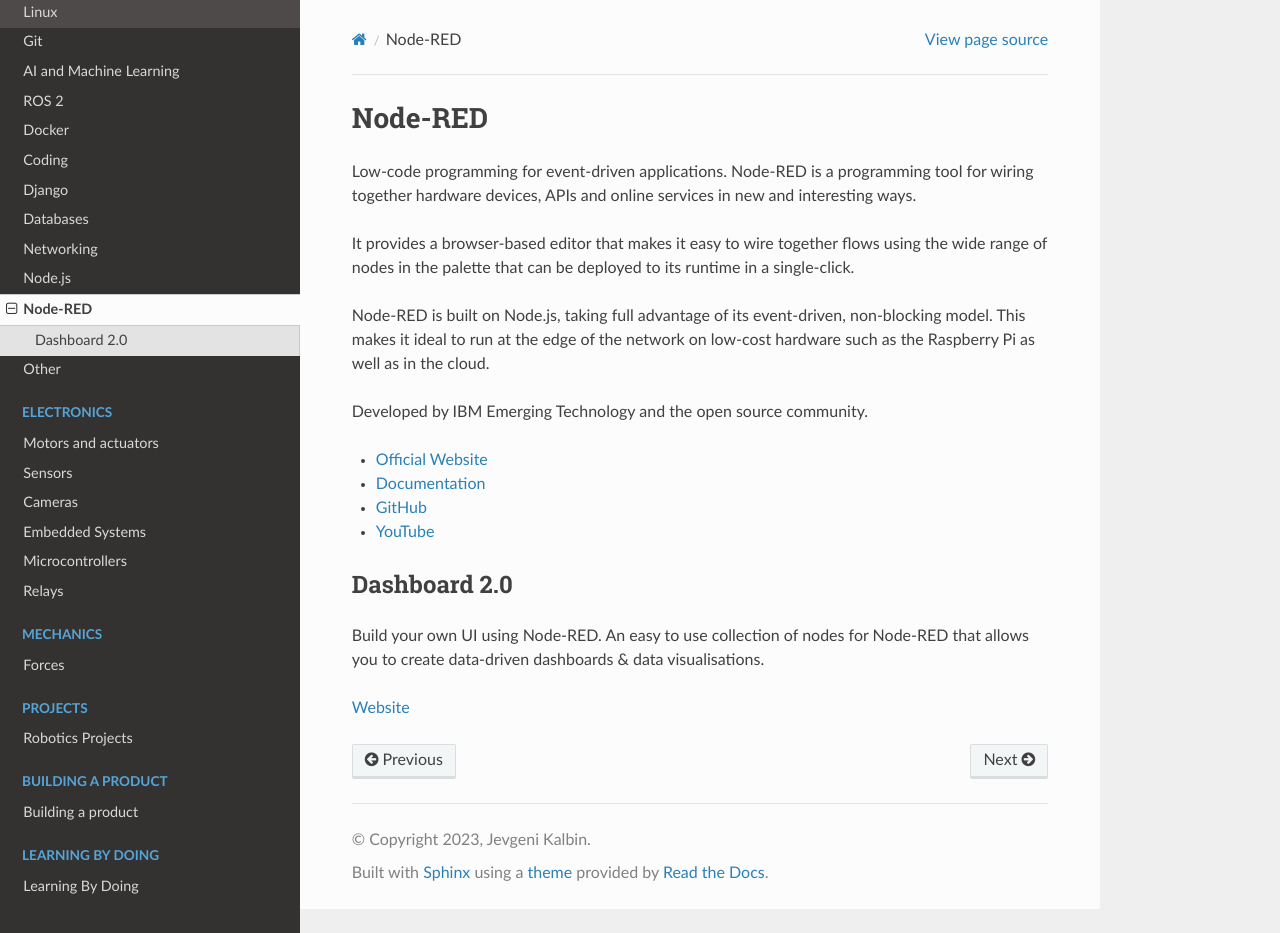
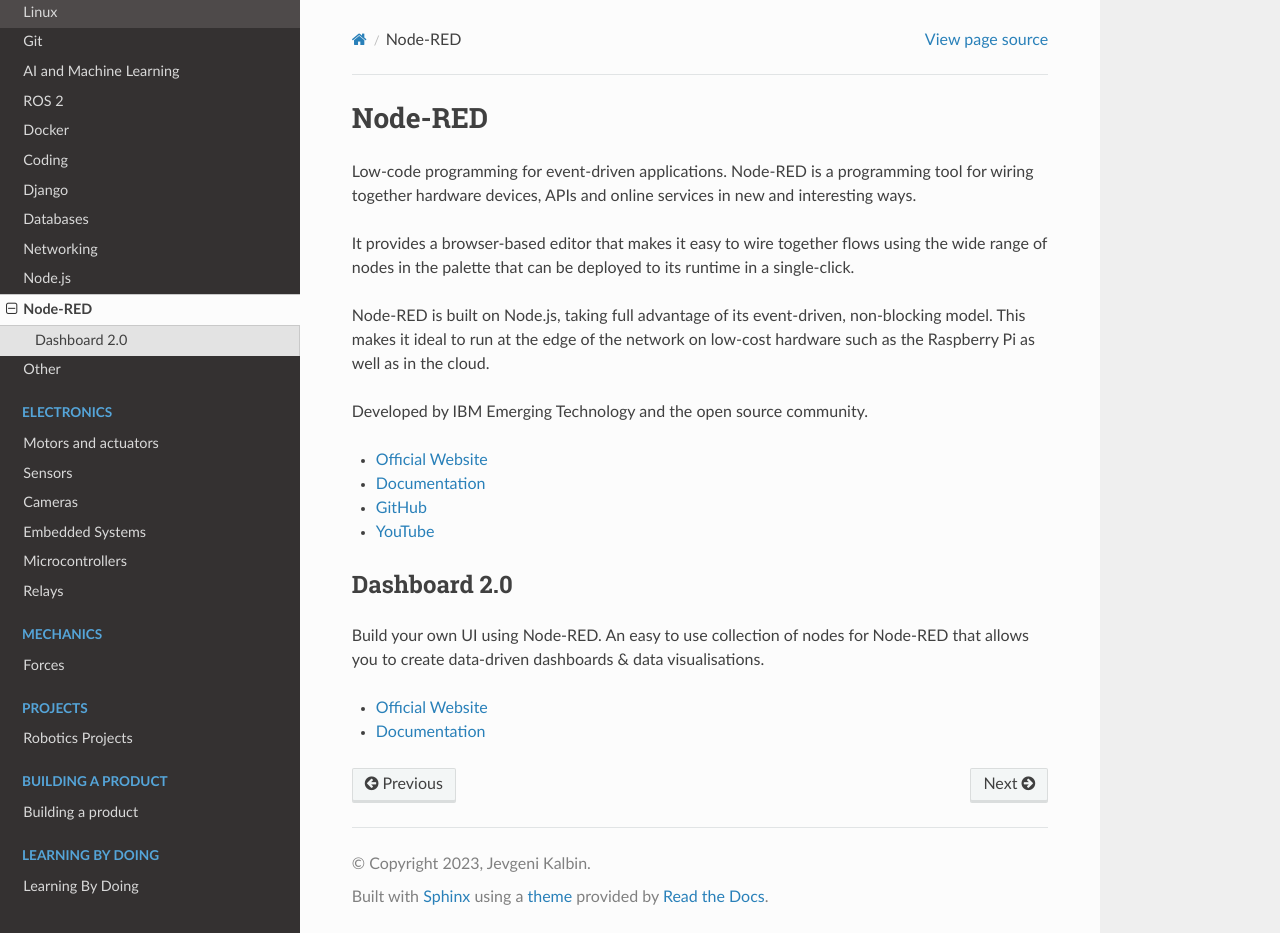
Before and after one commit to jevgenik/manuals, a Sphinx documentation site: the page built from source/files/software/node_red/node_red.rst, in a window 1280 px wide and 933 px high. Built offline with Sphinx 7.4.7 and the Read the Docs theme 2.0.0, drawn with Linux system fonts in a browser that asks for light colours.

Commit message:
node-red

```diff
--- a/source/files/software/node_red/node_red.rst
+++ b/source/files/software/node_red/node_red.rst
@@ -26,4 +26,6 @@ Dashboard 2.0
 Build your own UI using Node-RED. An easy to use collection of nodes for Node-RED that allows you to create data-driven
 dashboards & data visualisations.
 
-`Website <https://dashboard.flowfuse.com/>`_
+* `Official Website <https://dashboard.flowfuse.com/>`_
+
+* `Documentation <https://dashboard.flowfuse.com/about.html/>`_
```
